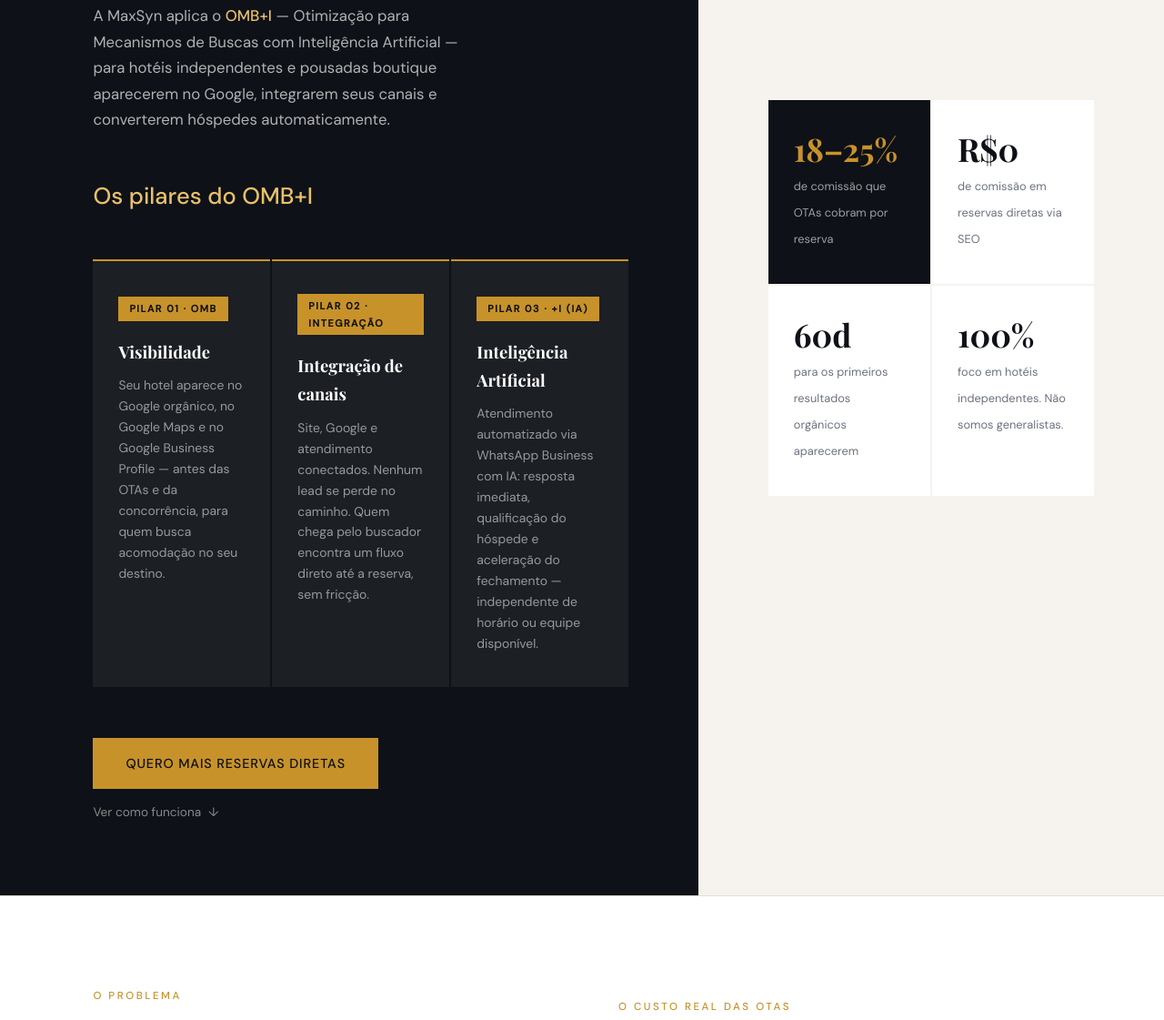
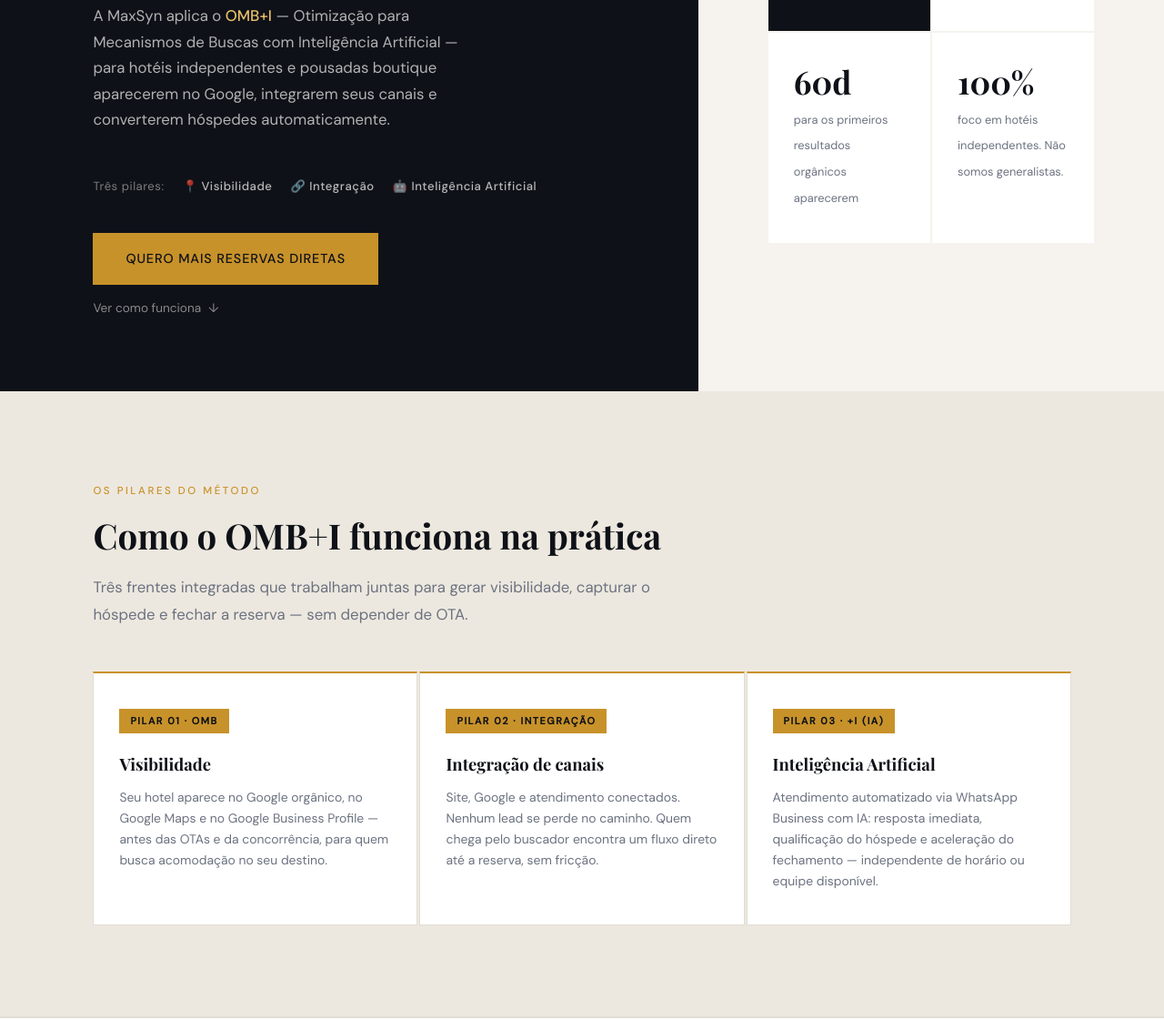
Before and after one commit to maxsynergy/MaxSyn-OMB-I, a plain HTML site: page index.html in a window 1280 px wide. Shown: the part 394-1515 px from the top of the page at 91% size. Drawn offline with nearby package versions, Linux system fonts and the light colour scheme; a web font is replaced by a local one.

Commit message:
seção pilares commit

```diff
--- a/index.html
+++ b/index.html
@@ -124,6 +124,7 @@
       --slate:     #2d3748;
       --muted:     #6b7280;
       --border:    #e2ddd5;
+      --sand:      #ede8df;
       --white:     #ffffff;
       --serif:     'Playfair Display', Georgia, serif;
       --sans:      'DM Sans', system-ui, sans-serif;
@@ -152,7 +153,7 @@
       justify-content: space-between;
       padding: 0 5vw;
       height: 64px;
-      background: rgba(246,243,238,0.92);
+      background: rgba(237,232,223,0.95);
       backdrop-filter: blur(12px);
       border-bottom: 1px solid var(--border);
     }
@@ -714,12 +715,15 @@
       .diff-grid { grid-template-columns: 1fr; }
       .cta-section { grid-template-columns: 1fr; }
       footer { flex-direction: column; gap: 16px; text-align: center; }
+      .pillars { grid-template-columns: repeat(2, 1fr); }
     }
 
     @media (max-width: 560px) {
       .section { padding: 64px 5vw; }
       .steps { grid-template-columns: 1fr; }
       .hero-stats { grid-template-columns: 1fr 1fr; }
+      .pillars { grid-template-columns: 1fr; }
+      .btn-dark { font-size: 0.8rem; padding: 14px 24px; }
     }
 
     @media (prefers-reduced-motion: reduce) {
@@ -728,8 +732,6 @@
       }
     }
 
-    /* ===== ANIMAÇÕES DE ENTRADA ===== */
-    @keyframes fadeUp {
       from { opacity: 0; transform: translateY(24px); }
       to   { opacity: 1; transform: translateY(0); }
     }
@@ -741,12 +743,18 @@
     .hero-stats   { animation: fadeUp 0.6s ease both; animation-delay: 0.35s; }
 
     /* ===== PILARES OMB+I ===== */
-    .pillars {
+    /* .pillars {
       display: grid;
       grid-template-columns: 1fr 1fr 1fr;
       gap: 2px;
       margin-top: 48px;
       margin-bottom: 56px;
+    } */
+    .pillars {
+      display: grid;
+      grid-template-columns: repeat(3, 1fr);
+      gap: 2px;
+      margin-top: 48px;
     }
 
     .pillar {
@@ -754,6 +762,13 @@
       padding: 36px 28px;
       border-top: 2px solid var(--gold);
       position: relative;
+    }
+
+    /* Variante para fundo claro (seção Pilares) */
+    .pillar-light {
+      background: var(--white);
+      border: 1px solid var(--border);
+      border-top: 2px solid var(--gold);
     }
 
     .pillar-badge {
@@ -782,6 +797,38 @@
       line-height: 1.65;
     }
 
+    /* Overrides da variante light — devem vir APÓS as regras base */
+    .pillar-light h3 {
+      color: var(--ink);
+    }
+
+    .pillar-light p {
+      color: var(--muted);
+    }
+
+    /* Menção aos pilares no Hero */
+    .hero-pillars-mention {
+      display: flex;
+      flex-wrap: wrap;
+      align-items: center;
+      gap: 8px 20px;
+      font-size: 0.82rem;
+      color: rgba(255,255,255,0.45);
+      letter-spacing: 0.04em;
+      margin-bottom: 40px;
+    }
+
+    .hero-pillars-mention span {
+      color: rgba(255,255,255,0.7);
+      font-weight: 500;
+    }
+
+    /* Seção Pilares */
+    .pillars-section {
+      background: var(--sand);
+      border-bottom: 1px solid var(--border);
+    }
+
   </style>
 </head>
 
@@ -806,24 +853,12 @@
         <p class="hero-sub">
           A MaxSyn aplica o <strong style="color:var(--gold-lt);font-weight:500;">OMB+I</strong> — Otimização para Mecanismos de Buscas com Inteligência Artificial — para hotéis independentes e pousadas boutique aparecerem no Google, integrarem seus canais e converterem hóspedes automaticamente.
         </p>
-        <h2 aria-label="Os pilares do OMB+I"  style="color:var(--gold-lt);font-weight:500;">Os pilares do OMB+I</h2>
-        <div class="pillars" aria-label="Os três pilares do OMB+I">
-        <div class="pillar">
-          <span class="pillar-badge">Pilar 01 · OMB</span>
-          <h3>Visibilidade</h3>
-          <p>Seu hotel aparece no Google orgânico, no Google Maps e no Google Business Profile — antes das OTAs e da concorrência, para quem busca acomodação no seu destino.</p>
-        </div>
-        <div class="pillar">
-          <span class="pillar-badge">Pilar 02 · Integração</span>
-          <h3>Integração de canais</h3>
-          <p>Site, Google e atendimento conectados. Nenhum lead se perde no caminho. Quem chega pelo buscador encontra um fluxo direto até a reserva, sem fricção.</p>
-        </div>
-        <div class="pillar">
-          <span class="pillar-badge">Pilar 03 · +I (IA)</span>
-          <h3>Inteligência Artificial</h3>
-          <p>Atendimento automatizado via WhatsApp Business com IA: resposta imediata, qualificação do hóspede e aceleração do fechamento — independente de horário ou equipe disponível.</p>
-        </div>
-      </div>
+        <p class="hero-pillars-mention" aria-label="Os três pilares do OMB+I">
+          Três pilares:
+          <span>📍 Visibilidade</span>
+          <span>🔗 Integração</span>
+          <span>🤖 Inteligência Artificial</span>
+        </p>
 
         <div class="hero-cta-group">
           <a href="#contato" class="btn-primary">Quero mais reservas diretas</a>
@@ -851,6 +886,30 @@
             <span class="stat-num">100%</span>
             <span class="stat-label">foco em hotéis independentes. Não somos generalistas.</span>
           </div>
+        </div>
+      </div>
+    </section>
+
+    <!-- PILARES OMB+I -->
+    <section class="section pillars-section" id="pilares" aria-labelledby="pilares-titulo">
+      <p class="section-label">Os pilares do método</p>
+      <h2 class="section-title" id="pilares-titulo">Como o OMB+I funciona na prática</h2>
+      <p class="section-body">Três frentes integradas que trabalham juntas para gerar visibilidade, capturar o hóspede e fechar a reserva — sem depender de OTA.</p>
+      <div class="pillars" aria-label="Os três pilares do OMB+I">
+        <div class="pillar pillar-light">
+          <span class="pillar-badge">Pilar 01 · OMB</span>
+          <h3>Visibilidade</h3>
+          <p>Seu hotel aparece no Google orgânico, no Google Maps e no Google Business Profile — antes das OTAs e da concorrência, para quem busca acomodação no seu destino.</p>
+        </div>
+        <div class="pillar pillar-light">
+          <span class="pillar-badge">Pilar 02 · Integração</span>
+          <h3>Integração de canais</h3>
+          <p>Site, Google e atendimento conectados. Nenhum lead se perde no caminho. Quem chega pelo buscador encontra um fluxo direto até a reserva, sem fricção.</p>
+        </div>
+        <div class="pillar pillar-light">
+          <span class="pillar-badge">Pilar 03 · +I (IA)</span>
+          <h3>Inteligência Artificial</h3>
+          <p>Atendimento automatizado via WhatsApp Business com IA: resposta imediata, qualificação do hóspede e aceleração do fechamento — independente de horário ou equipe disponível.</p>
         </div>
       </div>
     </section>
```
